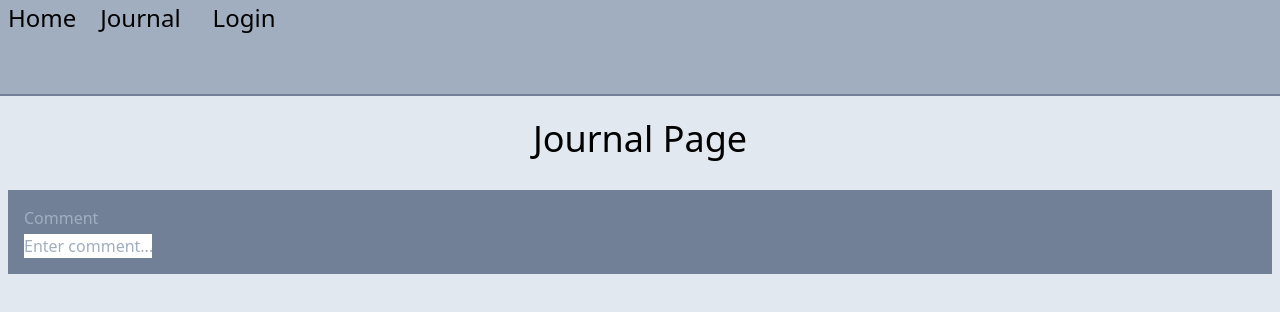
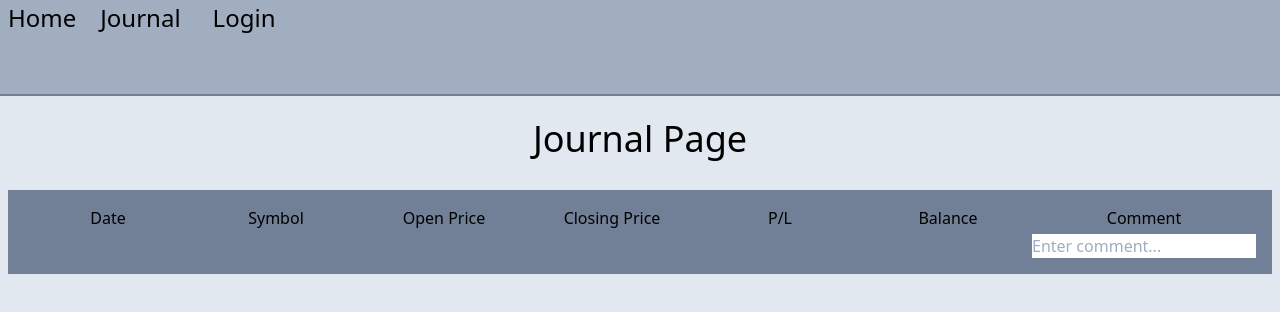
Before and after one commit to swholobaugh/finalproject, a Vue app: page /#/Journal in a window 1280 px wide. Shown: the top 312 px of the page. Built offline with nearby package versions, Linux system fonts and the light colour scheme.

Commit message:
Updated Component

```diff
--- a/src/components/JournalForm.vue
+++ b/src/components/JournalForm.vue
@@ -1,10 +1,28 @@
 <template>
-  <div>
-      <label class="block">
-          <div class="text-gray-500">Comment</div>
-          <input v-model="comment" class="form-input mt-1 w-32" placeholder="Enter comment..." />
+  <div class="flex">
+      <label class="flex-1">
+          <div class="text-black text-center">Date</div>
       </label>
-  </div>
+      <label class="flex-1">
+          <div class="text-black text-center">Symbol</div>
+      </label>
+      <label class="flex-1">
+          <div class="text-black text-center">Open Price</div>
+      </label>
+      <label class="flex-1">
+          <div class="text-black text-center">Closing Price</div>
+      </label>
+      <label class="flex-1">
+          <div class="text-black text-center">P/L</div>
+      </label>
+      <label class="flex-1">
+          <div class="text-black text-center">Balance</div>
+      </label>
+      <label class="flex-1">
+          <div class="text-black text-center">Comment</div>
+          <input v-model="comment" class="form-input mt-1 w-56" placeholder="Enter comment..." />
+      </label>
+    </div>
 </template>
 
 <script>
```
